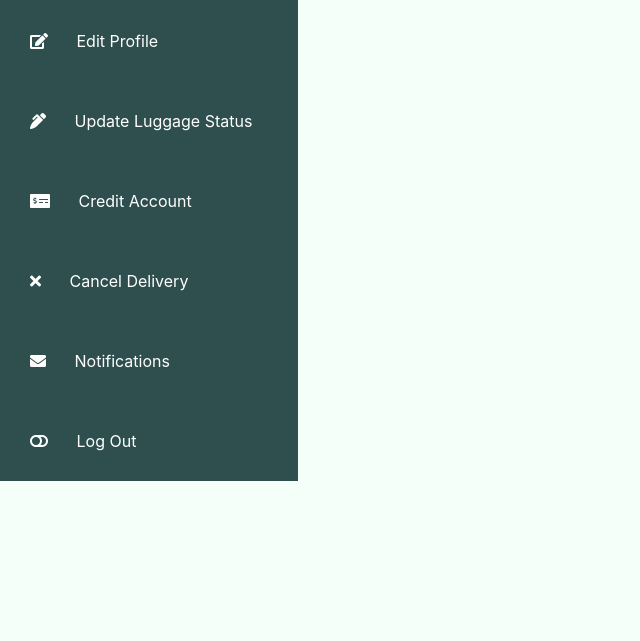
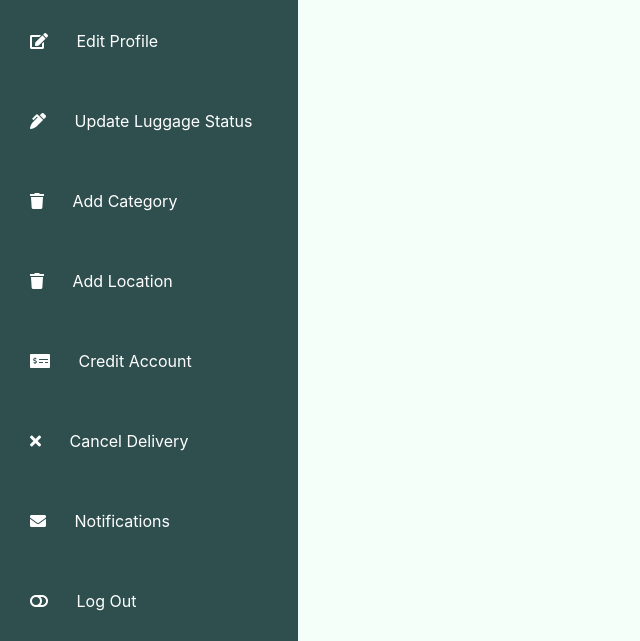
Before and after one commit to alphatecsoftwares/lmsproject, a PHP site: page /staffpanel.php in a window 1280 px wide. Shown: the part 223-864 px from the top of the page, without its empty margins (0-640 px from the left). Before the commit the page ends 704 px from the top, so only its background shows below. Run offline with PHP 8.4, Linux system fonts and the light colour scheme.

Commit message:
Second commit

```diff
--- a/assets/js/staffpanel.js
+++ b/assets/js/staffpanel.js
@@ -3,7 +3,7 @@ $("document").ready(() => {
   handleGETRequest("notifications.php", content_pane);
   content_pane
     ? $(
-        "#home,#update-luggage-status,#edit-profile,#confirm-payment,#credit-account,#cancel-delivery,#notifications,#logout"
+        "#add-location,#add-category,#home,#update-luggage-status,#edit-profile,#confirm-payment,#credit-account,#cancel-delivery,#notifications,#logout"
       ).on("click", event => {
         const { id } = event.target;
         id === "credit-account"
@@ -20,6 +20,10 @@ $("document").ready(() => {
           ? handleGETRequest("logout.php", content_pane)
           : id === "home"
           ? (location.href = "index.html")
+          : id === "add-category"
+          ? handleGETRequest("addcategory.php", content_pane)
+          : id === "add-location"
+          ? handleGETRequest("addlocation.php", content_pane)
           : null;
       })
     : null;
--- a/assets/js/userpanel.js
+++ b/assets/js/userpanel.js
@@ -103,7 +103,7 @@ const processRequestLuggageStorage = id => {
   const datefrom = $("#datefrom")[0].value;
   const dateto = $("#dateto")[0].value;
   const location = $("#location")[0].value;
-  console.log(ltype);
+  // console.log(ltype);
   data = {
     ltype,
     name,
@@ -112,7 +112,7 @@ const processRequestLuggageStorage = id => {
     location,
     source: id
   };
-  console.log(data);
+  // console.log(data);
   $.ajax({
     url: "handlepost.php",
     type: "POST",
@@ -134,7 +134,6 @@ const handleGETRequest = (page, element) => {
     if (request.status === 200)
       if (request.readyState === 4) {
         //if the get request executes and returns some response
-        console.log(request.response);
         element.html(request.response);
       }
   };
--- a/dbUtils.php
+++ b/dbUtils.php
@@ -1,4 +1,8 @@
 <?php
+
+##############################################################
+### TABLES CREATION UTILITY FILE    ##########################
+##############################################################
 require_once 'dbHandler.php';
 
 function createDB(){
@@ -167,7 +171,7 @@ else{
             luggage_name VARCHAR(20) NOT NULL,
             luggage_category_id INT NOT NULL,
             phone_number VARCHAR(10) NOT NULL,
-            store_from VARCHAR(30) NOT NULL,
+            store_from TIMESTAMP NOT NULL,
             store_to TIMESTAMP NOT NULL,
             payment_id FLOAT NOT NULL,
             PRIMARY KEY(luggage_id),
--- a/handlepost.php
+++ b/handlepost.php
@@ -48,6 +48,7 @@ function updateProfileDetails(){
 }
 
 function saveLuggageStorageDetails(){
+    $con=getDBConnection();
     $luggageType=$_POST['ltype'];
     $name=$_POST['name'];
     $date_from=$_POST['datefrom'];
@@ -93,6 +94,9 @@ function getDeliveryCost($luggageType){
      case 'editprofile':
          updateProfileDetails();
          break;
+    case 'requestluggagestorage':
+         saveLuggageStorageDetails();
+         break;
 
      default:
 
--- a/staffpanel.php
+++ b/staffpanel.php
@@ -44,6 +44,18 @@
             Update Luggage Status
           </button>
         </div>
+            <div>
+          <button id="add-category" class="w-100 nav-btn text-white text-left">
+            <i class="fas fa-trash mx-4"></i>
+            Add Category
+          </button>
+        </div>
+        <div>
+          <button id="add-location" class="w-100 nav-btn text-white text-left">
+            <i class="fas fa-trash mx-4"></i>
+            Add Location
+          </button>
+        </div>
         <div>
           <button
             id="credit-account"
--- a/userpanel.php
+++ b/userpanel.php
@@ -13,7 +13,7 @@
   </head>
   <body>
     <div class="row">
-      <div class="col-md-3 position-fixed">
+      <div class="col-md-3">
         <div class="profile-seg text-center">
           <img
             class="profile-img rounded-circle my-2"
@@ -83,7 +83,7 @@
           </button>
         </div>
       </div>
-      <div class="col-md-9 content-pane text-center mt-4 offset-3">
+      <div class="col-md-9 content-pane text-center mt-4">
         <h4>
           Welcome {Name Here} To LMS Portal. The premier luggage management
           sytem
```
Also changed, not shown: account.php (+2 -14 lines), addcategory.php (added, +20 -0 lines), addlocation.php (added, +20 -0 lines), adminpanel.php (+10 -11 lines).
